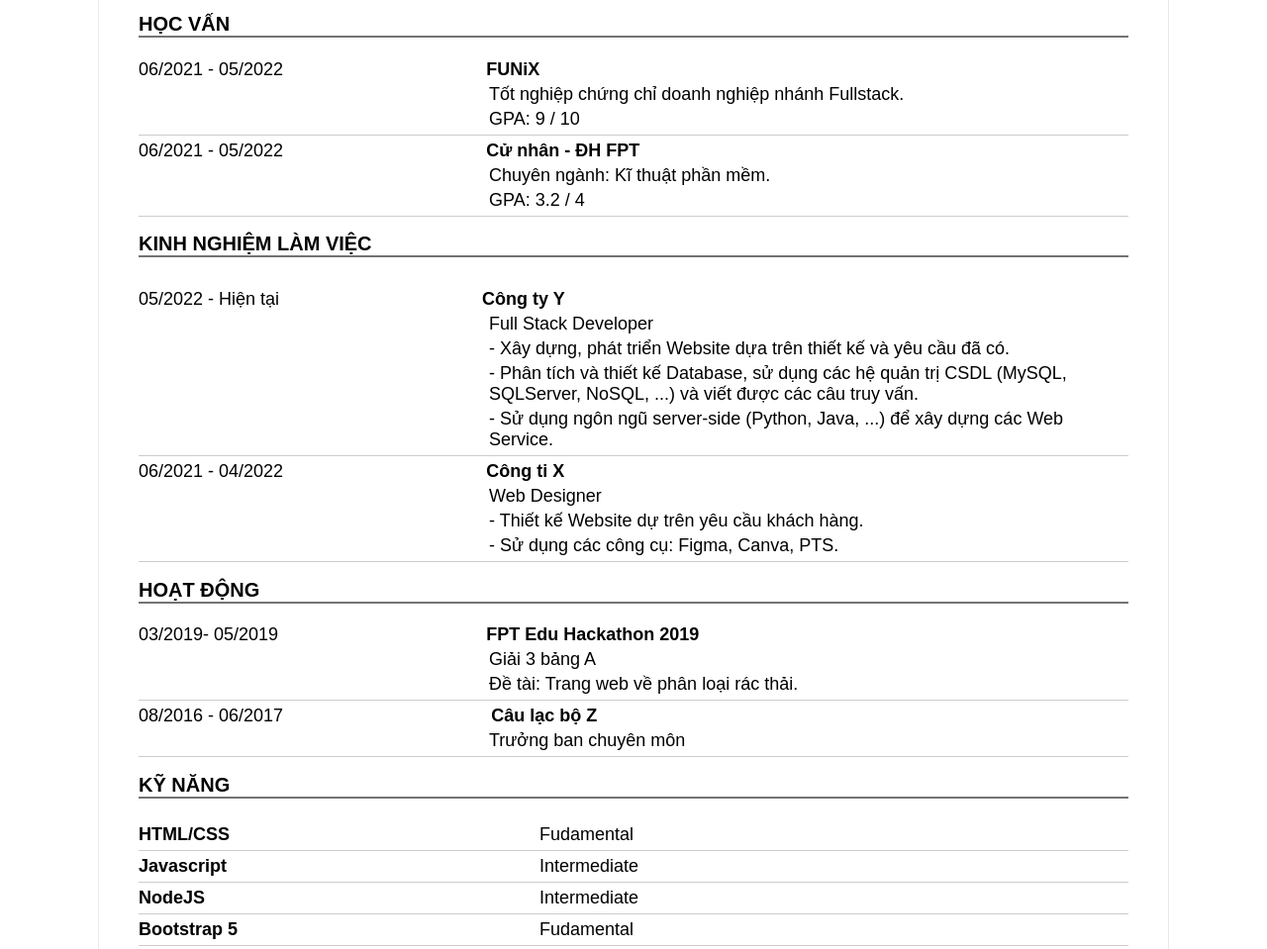
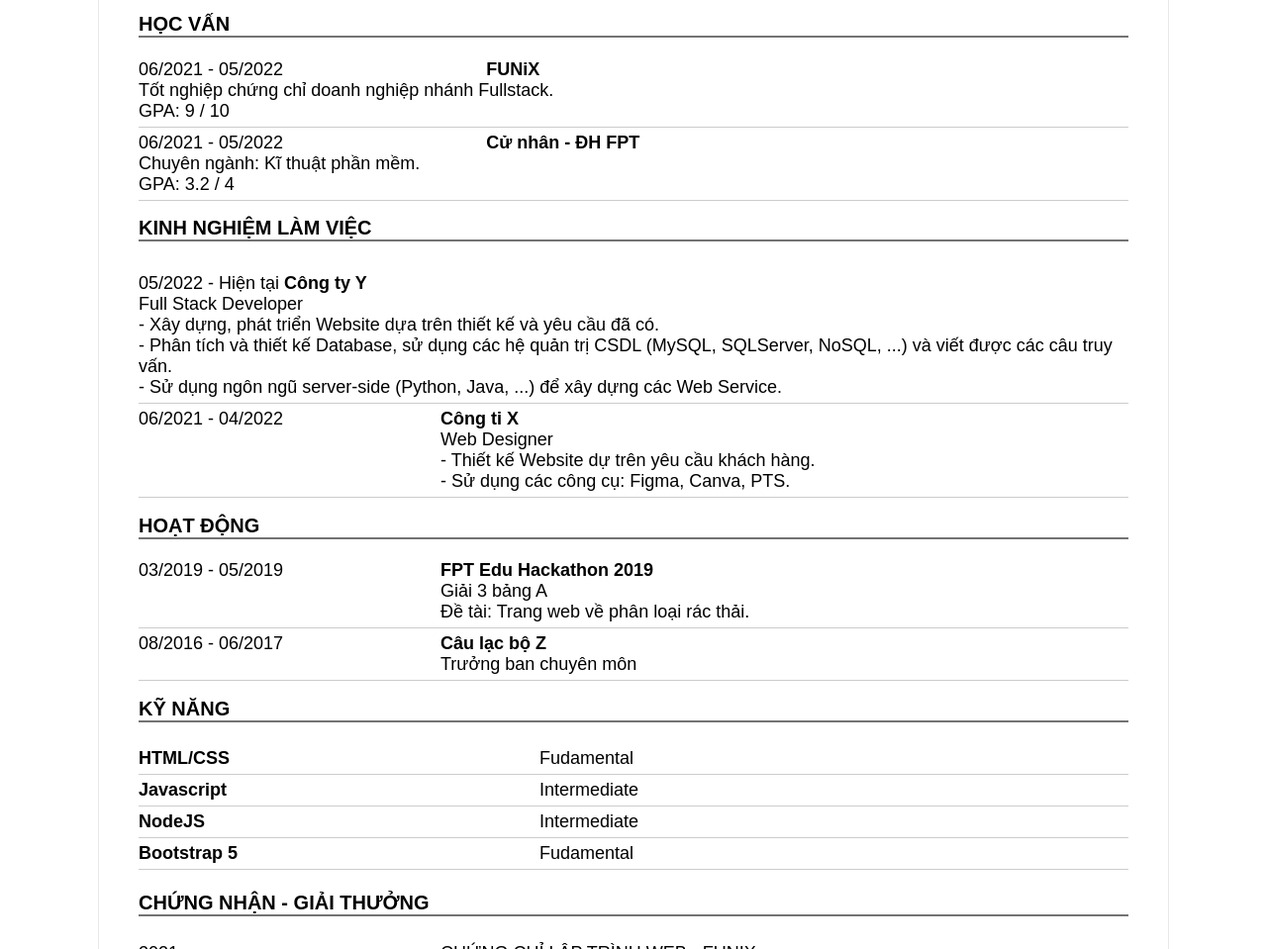
Before and after one commit to TheTommylongIsHeree/My-Codes, a plain HTML site: page Assignment 01 Stater/index.html in a window 1280 px wide. Shown: the part 634-1593 px from the top of the page at 99% size. Drawn offline with Linux system fonts and the light colour scheme.

Commit message:
modified:   Assignment 01 Stater/css/styles.css 	modified:   Assignment 01 Stater/index.html

```diff
--- a/Assignment 01 Stater/css/styles.css
+++ b/Assignment 01 Stater/css/styles.css
@@ -78,10 +78,10 @@ body {
     padding-bottom: 5px;
 }
 
-.something {
+/* .something {
     padding-left: 354px;
     padding-top: 4px
-}
+} */
 
 .nopadding {
     padding-top: 0px;
@@ -125,15 +125,10 @@ ul > li > span {
 
 .exp-name {
     display: inline-block;
-    width: 200px;
-    margin-left: 200px;
     font-weight: 700
 }
 
 .act-name {
-    display: inline-block;
-    width: 300px;
-    margin-left: 205px;
     font-weight: 700
 }
 
@@ -146,3 +141,15 @@ ul > li > span {
     padding-top: 20px;
     padding-bottom: 20px;
 }
+
+.lefty {
+    display: inline-block;
+    width: 300px;
+    vertical-align: top;
+}
+
+
+.righty {
+    display: inline-block;
+    vertical-align: top;
+}
--- a/Assignment 01 Stater/index.html
+++ b/Assignment 01 Stater/index.html
@@ -1,11 +1,13 @@
 <!DOCTYPE html>
 <html lang="en">
+
 <head>
 	<meta charset="utf-8" />
 	<title>Assignment 01</title>
 	<meta name="robots" content="noindex" />
 	<link rel="stylesheet" href="./css/styles.css" />
 </head>
+
 <body>
 	<!-- <div style="display: inline-block; width: 200px; height: 200px; background-color: red;">hi?</div>
 			<div style="display: inline-block; width: 200px; height: 200px; margin-left: 20px; background-color: blue;">what</div> -->
@@ -15,9 +17,9 @@
 			<div class="ttcn">
 				<div class="ttcn-left">
 					<h1 class="aboutme-title">Nguyễn Văn A</h1>
-						<p class="aboutme-main-1"><span class="aboutme-main-2">Ngày	sinh</span>19/05/2000</p>
-						<p class="aboutme-main-1"><span class="aboutme-main-2">Giới	tính</span>Nam</p>
-						<p class="aboutme-main-1"><span class="aboutme-main-2">Điện	thoại</span>(+84) 912398xxx</p>
+					<p class="aboutme-main-1"><span class="aboutme-main-2">Ngày sinh</span>19/05/2000</p>
+					<p class="aboutme-main-1"><span class="aboutme-main-2">Giới tính</span>Nam</p>
+					<p class="aboutme-main-1"><span class="aboutme-main-2">Điện thoại</span>(+84) 912398xxx</p>
 					<p class="aboutme-main-1"><span class="aboutme-main-2">Email</span>sinhvien@funix.edu.vn</p>
 					<p class="aboutme-main-1"><span class="aboutme-main-2">Địa chỉ</span>Hà Nội, Việt Nam</p>
 					<p class="aboutme-main-1"><span class="aboutme-main-2">Website</span>https://abc.tech</p>
@@ -26,7 +28,10 @@
 			</div>
 			<div class="section" id="target">
 				<h2 class="section-title">Mục tiêu nghề nghiệp</h2>
-					<div class="mtnn section-content">Là một sinh viên đã hoàn thành chương trình chứng chỉ Doanh Nghiệp của FUNiX. Em mong muốn mình sẽ được làm việc với vị trí Fullstack Developer, có thể vận dụng những kiến thức đã được trau dồi và không ngừng học hỏi để phát triển bản thân, cũng như hoàn thành tốt nhất công việc được giao.</div>
+				<div class="mtnn section-content">Là một sinh viên đã hoàn thành chương trình chứng chỉ Doanh Nghiệp của
+					FUNiX. Em mong muốn mình sẽ được làm việc với vị trí Fullstack Developer, có thể vận dụng những kiến
+					thức đã được trau dồi và không ngừng học hỏi để phát triển bản thân, cũng như hoàn thành tốt nhất
+					công việc được giao.</div>
 			</div>
 
 			<div class="section" id="education">
@@ -55,33 +60,41 @@
 					</div>
 					<div class="something">Full Stack Developer</div>
 					<div class="something">- Xây dựng, phát triển Website dựa trên thiết kế và yêu cầu đã có.</div>
-						<div class="something">- Phân tích và thiết kế Database, sử dụng các hệ quản trị CSDL (MySQL, SQLServer, NoSQL, ...) và viết được các câu truy vấn.</div>
-						<div class="something">- Sử dụng ngôn ngũ server-side (Python, Java, ...) để xây dựng các Web Service.
+					<div class="something">- Phân tích và thiết kế Database, sử dụng các hệ quản trị CSDL (MySQL,
+						SQLServer, NoSQL, ...) và viết được các câu truy vấn.</div>
+					<div class="something">- Sử dụng ngôn ngũ server-side (Python, Java, ...) để xây dựng các Web
+						Service.
 					</div>
 				</div>
 				<div class="bottomborder section-content">
+					<div class="lefty">
 						<div style="display: inline-block;">06/2021 - 04/2022</div>
-						<div class="exp-name">Công ti X
 					</div>
+					<div class="righty">
+						<div class="exp-name">Công ti X</div>
 						<div class="something">Web Designer</div>
 						<div class="something">- Thiết kế Website dự trên yêu cầu khách hàng.</div>
 						<div class="something">- Sử dụng các công cụ: Figma, Canva, PTS.</div>
+					</div>
 				</div>
 			</div>
 
 			<div class="section" id="activity">
 				<h2 class="section-title">Hoạt động</h2>
 				<div class="bottomborder section-content">
-						<div style="display: inline-block;">03/2019- 05/2019</div>
+					<div class="lefty">03/2019 - 05/2019</div>
+					<div class="righty">
 						<div class="act-name">FPT Edu Hackathon 2019</div>
 						<div class="something">Giải 3 bảng A</div>
 						<div class="something">Đề tài: Trang web về phân loại rác thải.</div>
 					</div>
+				</div>
 				<div class="bottomborder section-content">
-						<div style="display: inline-block;">08/2016 - 06/2017</div>
-						<div class="act-name">Câu lạc bộ Z
+					<div class="lefty">08/2016 - 06/2017</div>
+					<div class="righty">
+						<div class="act-name">Câu lạc bộ Z</div>
+						<div class="something">Trưởng ban chuyên môn</div>
 					</div>
-						<div class="something">Trưởng ban chuyên môn</div>
 				</div>
 			</div>
 
@@ -89,13 +102,11 @@
 				<h2 class="section-title">Kỹ năng</h2>
 				<div class="section-content">
 					<div class="bottomborder">
-							<div class="skill-name">HTML/CSS
-							</div>
+						<div class="skill-name">HTML/CSS</div>
 						<div class="skill-rating">Fudamental</div>
 					</div>
 					<div class="bottomborder">
-							<div class="skill-name">Javascript
-							</div>
+						<div class="skill-name">Javascript</div>
 						<div class="skill-rating">Intermediate</div>
 					</div>
 					<div class="bottomborder">
@@ -103,8 +114,7 @@
 						<div class="skill-rating">Intermediate</div>
 					</div>
 					<div class="bottomborder">
-							<div class="skill-name">Bootstrap 5
-							</div>
+						<div class="skill-name">Bootstrap 5</div>
 						<div class="skill-rating">Fudamental</div>
 					</div>
 				</div>
@@ -144,7 +154,8 @@
 						<div>2021</div>
 						<ul>
 							<li><span>Vị trí:</span>Developer</li>
-								<li><span>Mô tả:</span>Ứng dụng giúp quản lý các thông tin thú cưng như: Cân nặng, giống, tình trạng tiêm chủng, ... Bao gồm các chức năng thêm / sửa / xóa.</li>
+							<li><span>Mô tả:</span>Ứng dụng giúp quản lý các thông tin thú cưng như: Cân nặng, giống,
+								tình trạng tiêm chủng, ... Bao gồm các chức năng thêm / sửa / xóa.</li>
 							<li><span>Nhiệm vụ:</span>Phát triển, tối ưu code và xử lí lỗi.</li>
 							<li><span>Công nghệ: HTML, CSS</span></li>
 						</ul>
@@ -154,7 +165,8 @@
 						<div>2021</div>
 						<ul>
 							<li><span>Vị trí:</span>Developer</li>
-								<li><span>Mô tả:</span>Trang Web xem tin tức từ nhiều nguồn khác nhau, người dùng có thể tìm kiếm các tin tức dựa theo các từ khóa.</li>
+							<li><span>Mô tả:</span>Trang Web xem tin tức từ nhiều nguồn khác nhau, người dùng có thể tìm
+								kiếm các tin tức dựa theo các từ khóa.</li>
 							<li><span>Nhiệm vụ:</span>Phát triển, tối ưu code và xử lí lỗi.</li>
 							<li><span>Công nghệ: HTML, CSS</span></li>
 						</ul>
@@ -164,7 +176,8 @@
 						<div>2021</div>
 						<ul>
 							<li><span>Vị trí:</span>Developer</li>
-								<li><span>Mô tả:</span>Trang Web CV cá nhân online. Gồm các thông tin cá nhân cũng như kĩ năng nghề nghiệp.</li>
+							<li><span>Mô tả:</span>Trang Web CV cá nhân online. Gồm các thông tin cá nhân cũng như kĩ
+								năng nghề nghiệp.</li>
 							<li><span>Nhiệm vụ:</span>Phát triển, tối ưu code và xử lí lỗi.</li>
 							<li><span>Công nghệ: HTML, CSS</span></li>
 						</ul>
```
Lines whose indentation alone changed are shown as unchanged.
